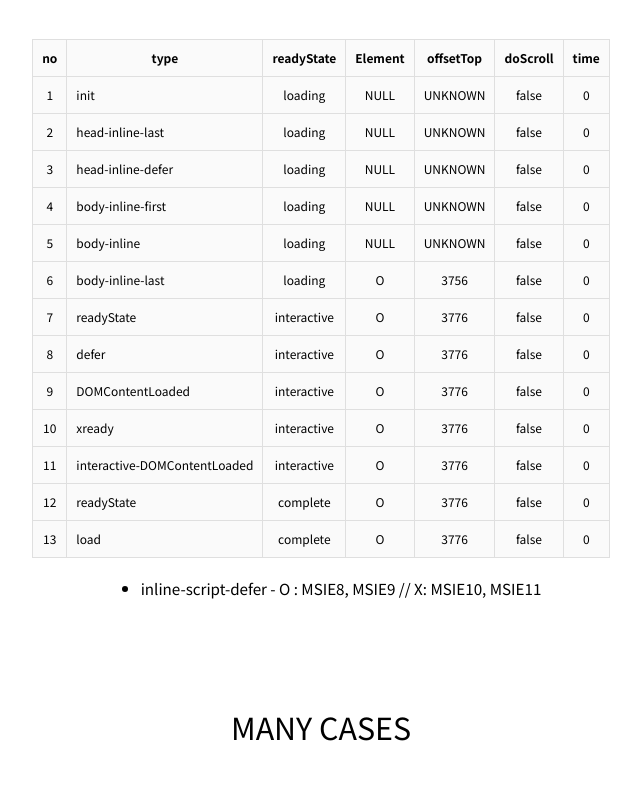
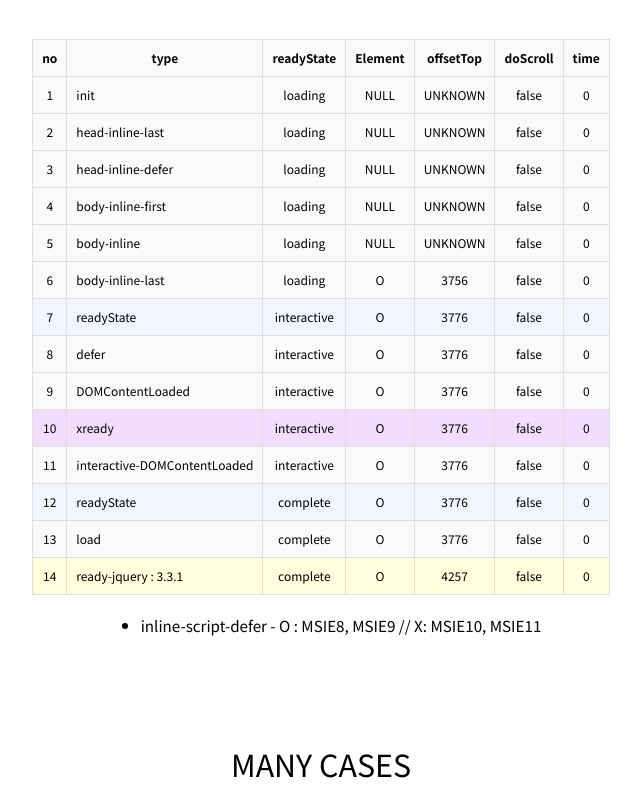
Before and after one commit to owebio/xready.js, a plain HTML site: page index.html in a window 1280 px wide. Shown: the part 834-1632 px from the top of the page, without its empty margins (319-960 px from the left). Drawn offline with nearby package versions, Linux system fonts and the light colour scheme.

Commit message:
highlight and fixed online html
table highlight

```diff
--- a/index.html
+++ b/index.html
@@ -26,9 +26,6 @@
       });
     }
   </script>
-  <script defer>
-    logUpdate('head-inline-defer');
-  </script>
   <!--[if lt IE 9]>
   <script src="http://code.jquery.com/jquery-1.10.2.min.js"></script>
   <![endif]-->
@@ -39,9 +36,14 @@
   <script src="https://code.jquery.com/jquery-3.2.0.slim.min.js"></script>
   <!-- <![endif]-->
   <script>
-  $(document).ready(function(){
+  jQuery(document).ready(function(){
     logUpdate('ready-jquery : ' + window.jQuery.fn.jquery.split(' ')[0]);
+    var i = $("#log-table tr").length;
+    if (i > 1) tableUpdater(i-1);
   });
+  </script>
+  <script defer>
+    logUpdate('head-inline-defer');
   </script>
 </head>
 <body>
@@ -178,6 +180,31 @@ window.xready = xready;
 <div id="last">LAST ELEMENT TO CHECK</div>
 <script>
 logUpdate('body-inline-last');
+var tableUpdater = function(i) {
+  var i = i || 0;
+  for (; i < log.length; i++) {
+    var item = log[i];
+    var type = item.type;
+    var tr = LogElement('tr');
+    if (type == 'xready') tr.className = "xready";
+    else if (type == 'readyState') tr.className = "readyState";
+    else if (type.indexOf('jquery') > -1) tr.className = "jquery";
+    tr.appendChild(LogElement('td', i+1));
+    var typeElem = LogElement('td', type);
+    typeElem.className = "log-type";
+    tr.appendChild(typeElem);
+    tr.appendChild(LogElement('td', item.state));
+    tr.appendChild(LogElement('td', item.lElem));
+    tr.appendChild(LogElement('td', item.lOffsetTop));
+    tr.appendChild(LogElement('td', item.scroll));
+    tr.appendChild(LogElement('td', item.time));
+    document.getElementById('log-table').appendChild(tr);
+  }
+}
+AddEvent(window, 'load', function(){
+  tableUpdater();
+});
+
 </script>
 </body>
 </html>
--- a/index.js
+++ b/index.js
@@ -60,20 +60,3 @@ var LogElement = function(name, html) {
   if (html !== undefined) _ELEMENT.innerHTML = html;
   return _ELEMENT;
 }
-
-AddEvent(window, 'load', function(){
-  for (var i=0; i < log.length; i++) {
-    var item = log[i];
-    var tr = LogElement('tr');
-    tr.appendChild(LogElement('td', i+1));
-    var typeElem = LogElement('td', item.type);
-    typeElem.className = "log-type";
-    tr.appendChild(typeElem);
-    tr.appendChild(LogElement('td', item.state));
-    tr.appendChild(LogElement('td', item.lElem));
-    tr.appendChild(LogElement('td', item.lOffsetTop));
-    tr.appendChild(LogElement('td', item.scroll));
-    tr.appendChild(LogElement('td', item.time));
-    document.getElementById('log-table').appendChild(tr);
-  }
-});
--- a/style.css
+++ b/style.css
@@ -27,6 +27,9 @@ table {width:100%; font-size:12px;border-collapse:collapse}
 table {background:#fafafa}
 table th,
 table td {line-height:1.5em;padding:0.75em;border:1px solid #DFDFDF}
+table tr.xready {background: #F2DDFF}
+table tr.readyState {background: #F2F5FF}
+table tr.jquery {background: #FFFFDD}
 table td.log-type {text-align:left;font-weight:500;}
 pre {text-align: left;display:inline-block;padding:1em;font-family:consolas, courier, monospace;background:#f3f3f3;font-size:11pt}
 ol,ul {display:inline-block; text-align:left}
```
